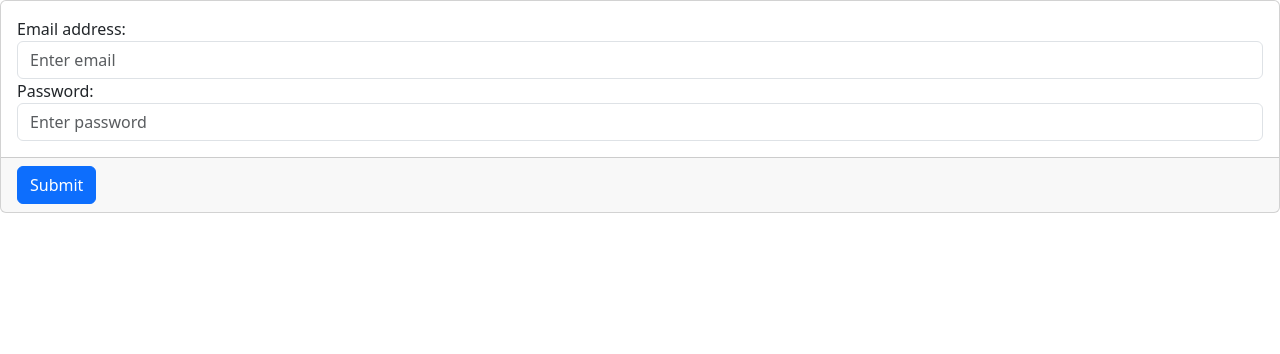
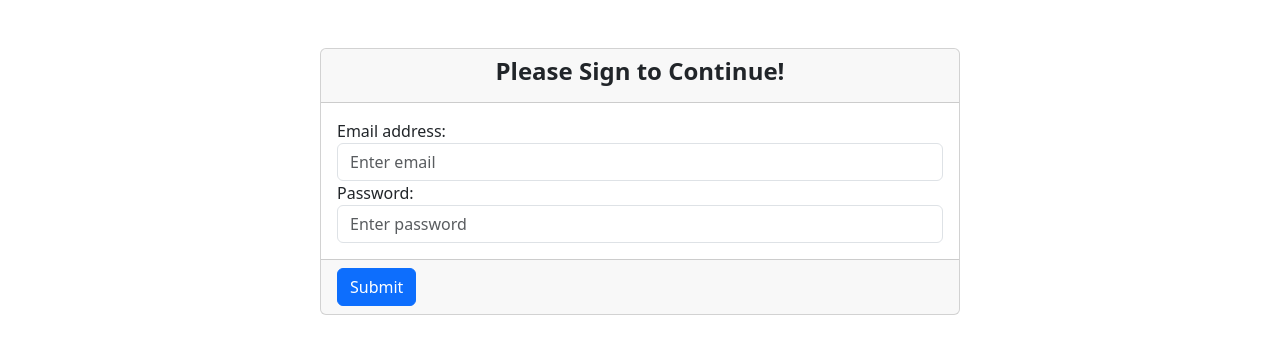
Before and after one commit to Leon-Mbegera/Booking.com, a Vue app: page /signup in a window 1280 px wide. Shown: the top 354 px of the page. Built offline with nearby package versions, Linux system fonts and the light colour scheme.

Commit message:
Reposition sign in form

```diff
--- a/src/components/Navbar.vue
+++ b/src/components/Navbar.vue
@@ -1,12 +1,20 @@
 <template>
-    <div class="row border border-danger w-100">
-    <nav class="navbar bg-body-tertiary">
-      <div class="container-fluid">
-        <a class="navbar-brand text-dark fs-3 fw-bold" href="#">Mbegera Health Care</a>
-      </div>
-    </nav>
+    <div class="row border border-danger w-100 navbarHeight">
+            <nav class="navbar bg-body-tertiary">
+                    <div class="container-fluid">
+                        <a class="navbar-brand text-dark fs-3 fw-bold" href="#">Mbegera Health Care</a>
+                    </div>
+            </nav>
   </div>
 </template>
 <script setup>
 
 </script>
+
+<style scoped>
+
+.navbarHeight {
+    min-height: 80px;
+}
+
+</style>
--- a/src/views/Appointments.vue
+++ b/src/views/Appointments.vue
@@ -1,6 +1,6 @@
 <template>
     <DefaultLayout>
-        <div class="d-flex row justify-content-between p-2">
+        <div class="d-flex row justify-content-between p-2 scrollMain">
             <div v-for="appointment in appointments" class="card col-5 px-2 mb-3">
                 <div class="card-body">
                     <h5 class="card-title">
@@ -49,8 +49,12 @@ const CancelAppointment = async (id) => {
         })
 }
 
-
 watchEffect(() => getData());
 
+</script>
 
-</script>
+<style scoped>
+.scrollMain {
+    overflow: auto;
+}
+</style>
--- a/src/views/SignUp.vue
+++ b/src/views/SignUp.vue
@@ -1,6 +1,9 @@
 <template>
-    <form class="form w-100" @submit.prevent="registerUser">
+    <form class="form w-50 mt-5 mx-auto" @submit.prevent="registerUser">
         <div class="card">
+            <div class="card-header">
+                <h3 class="fs-4 fw-semibold text-center">Please Sign to Continue!</h3>
+            </div>
             <div class="card-body">
                 <div class="form-group">
                     <label>Email address:</label>
```
